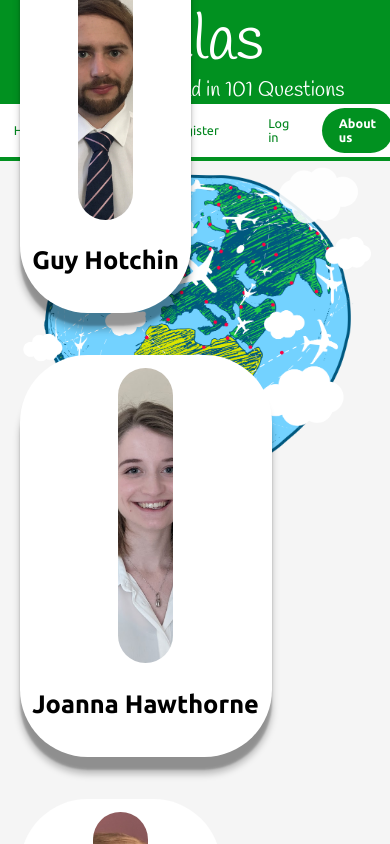
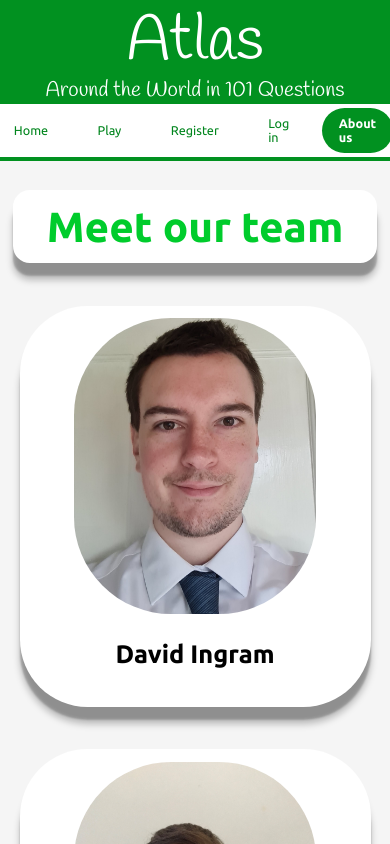
Before and after one commit to quantumomid/Atlas, a React (Create React App) app in the folder front-end/atlas-react-app/: page /aboutus in a window 390 px wide. Shown: the top 844 px of the page. Built offline with nearby package versions, Linux system fonts and the light colour scheme; no server answers.

Commit message:
about us page adapted to mobile view

```diff
--- a/front-end/atlas-react-app/src/aboutus.css
+++ b/front-end/atlas-react-app/src/aboutus.css
@@ -167,3 +167,48 @@ article.container h3 {
 .member-container p a:active {
     opacity: 0.5;
 }
+
+@media only screen and (max-width: 600px) {
+
+    .overall-container{
+        background-image: none;
+        height: 280vh;
+    }
+
+    .whole-team-container {
+        flex-direction: column;
+    }
+
+    .whole-team-container img {
+        min-width: 62vw;
+    }
+
+    .overall-member-container {
+        background-image: none;
+        height: 135vh;
+    }
+
+    .overall-member-container .member-profile {
+        flex-direction: column;
+        align-items: center;
+        min-width: 80vw;
+    }
+
+    .overall-member-container .member-profile img {
+        margin-top: 2vh;
+        min-width: 40vw;
+        height: fit-content;
+        border-radius: 5vh;
+    }
+
+    .overall-member-container .member-profile .member-info {
+        width: 70vw;
+        padding-top: 0vh;
+        text-align: center;
+    }
+
+    .overall-member-container .member-container .full-name {
+        margin-top: 2vh;
+    }
+
+}
```
